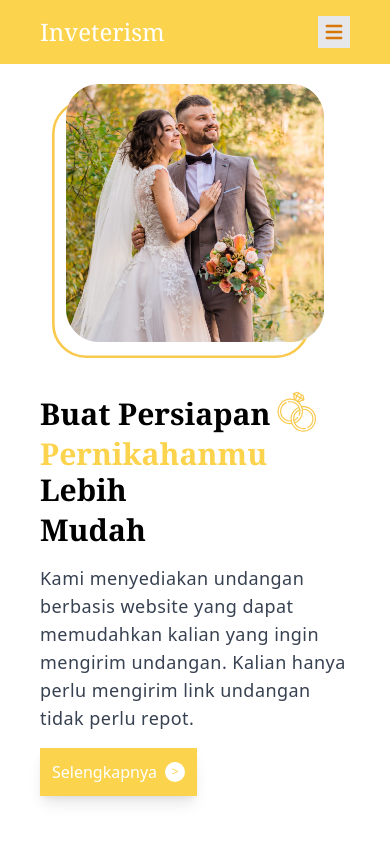
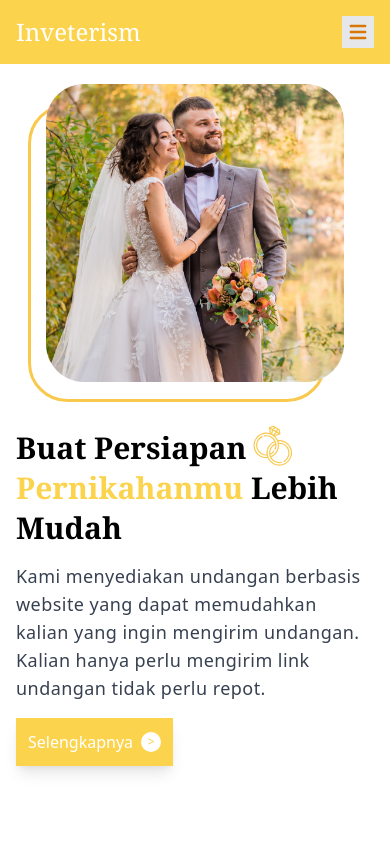
Before and after one commit to fataelislami/inveterism, a website built with Vite: page src/index.html in a window 390 px wide. Built offline with nearby package versions, Linux system fonts and the light colour scheme.

Commit message:
Fixing responsive section 1 and nav

```diff
--- a/src/index.html
+++ b/src/index.html
@@ -34,8 +34,8 @@
 </head>
 
 <body class="">
-
-    <nav class="relative font-serif h-16 pl-10 pr-10 md:pl-28 md:pr-28 bg-yellow-300 flex items-center justify-between">
+    <div class="bg-yellow-300">
+        <nav class="relative font-serif h-16 max-w-7xl mx-auto px-4 sm:px-6 lg:px-8  flex items-center justify-between">
             <div class="text-white font-medium text-2xl">
                 Inveterism
             </div>
@@ -57,23 +57,32 @@
                 </button>
             </div>
         </nav>
-    <div class="main pl-10 pr-10 md:pl-28 md:pr-28">
+    </div>
+
+    <!-- Section 1 HERO -->
+    <div class="max-w-7xl mx-auto px-4 sm:px-6 lg:px-8">
         <div class="flex flex-col-reverse md:grid md:grid-cols-12">
             <div class="md:col-span-6 space-y-4 md:space-y-10 -my-2 md:pt-14">
-                <h1 class="text-3xl md:text-5xl font-serif flex flex-col space-y-1 md:space-y-3  font-semibold"><span class="flex items-end">Buat Persiapan <img class="-mb-2 w-14 md:w-16" src="assets/section1-icon-ring.svg"></span><span class=""><el class="text-yellow-300">Pernikahanmu</el> Lebih</span> <span>Mudah</span></h1>
+                <h1 class="text-3xl md:text-3xl lg:text-5xl font-serif flex flex-col space-y-1 md:space-y-3  font-semibold"><span class="flex items-end">Buat Persiapan <img class="-mb-2 w-14 md:w-16" src="assets/section1-icon-ring.svg"></span><span class=""><el class="text-yellow-300">Pernikahanmu</el> Lebih</span> <span>Mudah</span></h1>
                 <p class=" text-gray-700 leading-7 text-lg w-full tracking-wide md:w-10/12">Kami menyediakan undangan berbasis website yang dapat memudahkan kalian yang ingin mengirim undangan. Kalian hanya perlu mengirim link undangan tidak perlu repot.</p>
                 <button class="btn font-medium text-white shadow-lg  p-3 bg-yellow-300 flex items-center">Selengkapnya <span class="rounded-full h-5 w-5 ml-2 flex items-center justify-center bg-white text-xs text-yellow-300">></span></button>
             </div>
             <div class="md:col-span-6 pt-10 md:pt-14">
-                <div class="relative h-72 md:h-0 sm:h-72">
-                    <img class="absolute z-10 -top-5 mx-auto left-0 md:left-auto right-0 md:right-0 w-10/12" src="assets/section1-hero-image.png">
+                <div class="relative ">
+                    <img class="relative md:absolute  mx-auto  z-10 -top-5 right-0 w-10/12" src="assets/section1-hero-image.png">
+                    <img class="absolute right-12 sm:right-14 md:right-5 top-0 w-10/12" src="assets/section1-hero-rectangle.svg">
                     </img>
-                    <img class="absolute -top-1 md:top-0 left-3 md:left-auto md:right-5 w-10/12" src="assets/section1-hero-rectangle.svg">
                     </img>
+
                     <br>
                 </div>
             </div>
         </div>
+    </div>
+
+    <!-- Section 2 -->
+    <div class="max-w-7xl mx-auto px-4 sm:px-6 lg:px-8">
+        <!-- Content goes here -->
       </div>
 
 
```
Lines whose indentation alone changed are shown as unchanged.
